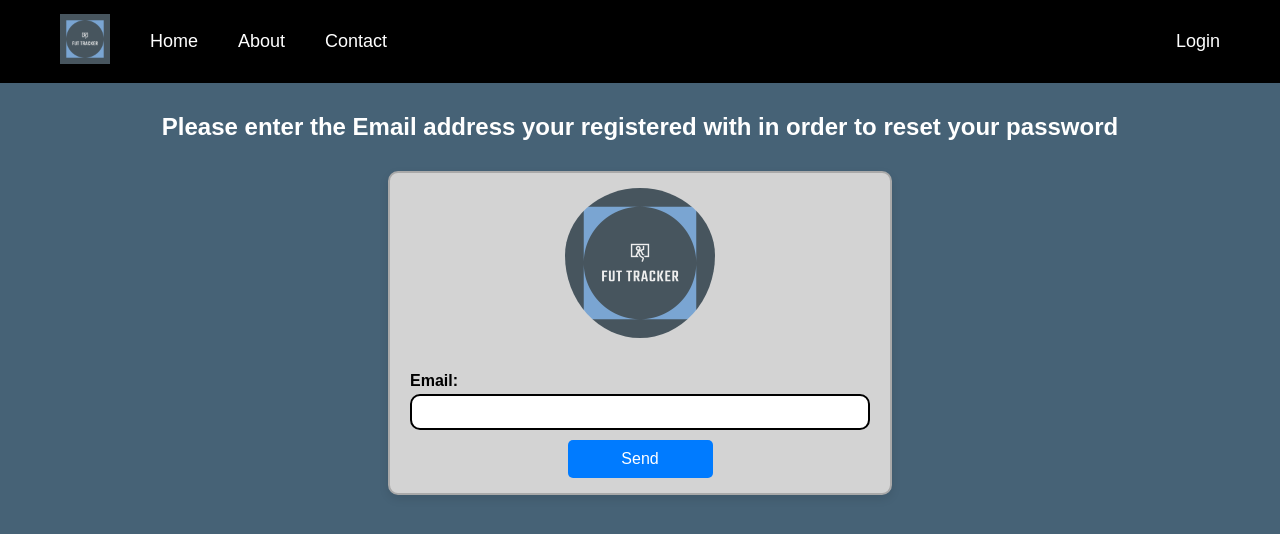
After one commit to StefanoSilva94/fut_tracker, a Django app: page /users/password_reset/ in a window 1280 px wide. The commit adds this page. Shown: the top 534 px of the page. Run offline with Django 5.2, Linux system fonts and the light colour scheme.

Commit message:
Add reset password html and view

```diff
--- /dev/null
+++ b/users/static/users/password_reset.css
@@ -0,0 +1,21 @@
+label {
+    align-self: flex-start;
+    font-weight: bold;
+}
+
+.reset_pw_btn {
+    padding: 10px 20px;
+    font-size: 16px;
+    color: white;
+    background-color: #007bff;
+    border: none;
+    border-radius: 5px;
+    cursor: pointer;
+    width: 145px;
+    margin-bottom: 15px;
+}
+
+
+.reset_pw_btn:hover {
+    background-color: #0056b3;
+}
--- a/users/templates/users/login.html
+++ b/users/templates/users/login.html
@@ -30,7 +30,7 @@
         </div>
         <div class="user_links">
             <a href="#">Forgot Password</a>
-            <a href="#">Not a user? Create Account</a>
+            <a href="{% url "sign_up" %}">Not a user? Create Account</a>
         </div>
     </form>
 
--- /dev/null
+++ b/users/templates/users/password_reset.html
@@ -0,0 +1,21 @@
+{% extends "users_base.html" %}
+{% load static %}
+
+{% block extra_css %}
+    <link rel="stylesheet" href="{% static 'users/password_reset.css' %}">
+{% endblock %}
+{% block form_content %}
+<form method="post">
+    {% csrf_token %}
+    {{ form.non_field_errors }}
+    <div class='inputs_container'>
+        <div class="uname_container">
+            {{ form.email.label_tag }}
+            {{ form.email }}
+        </div>
+    </div>
+    <div class="button-container">
+        <button class="reset_pw_btn" type="submit">Send</button>
+    </div>
+</form>
+{% endblock%}
--- a/users/urls.py
+++ b/users/urls.py
@@ -5,5 +5,5 @@ from django.urls import path
 urlpatterns = [
     path('sign_up/', views.sign_up, name='sign_up'),
     path('login/', views.login, name='login'),
-    # path('password_reset/', views.password_reset, name='password_reset')
+    path('password_reset/', views.password_reset, name='password_reset')
 ]
--- a/users/views.py
+++ b/users/views.py
@@ -48,18 +48,22 @@ def login(request):
                    })
 
 
-    def password_reset(request):
-        """
-        Handles password reset requests. If the request method is POST, it processes
-        the form data. If the form is valid, it initiates the password reset process
-        and redirects to a confirmation page. Otherwise, it displays the password
-        reset form.
-        """
-        if request.method == 'POST':
-            form = PasswordResetForm(request.POST)
-            if form.is_valid():
-                form.save(request=request)
-                return redirect('password_reset_done')
-        else:
-            form = PasswordResetForm()
-        return render(request, 'users/password_reset.html', {'form': form})
+def password_reset(request):
+    """
+    Handles password reset requests. If the request method is POST, it processes
+    the form data. If the form is valid, it initiates the password reset process
+    and redirects to a confirmation page. Otherwise, it displays the password
+    reset form.
+    """
+    if request.method == 'POST':
+        form = PasswordResetForm(request.POST)
+        if form.is_valid():
+            form.save(request=request)
+            return redirect('password_reset_done')
+    else:
+        form = PasswordResetForm()
+    return render(request, 'users/password_reset.html',
+                  {'form': form,
+                   "title": "Log In",
+                   "form_message": "Please enter the Email address your registered with in order to reset your password"
+                   })
```
